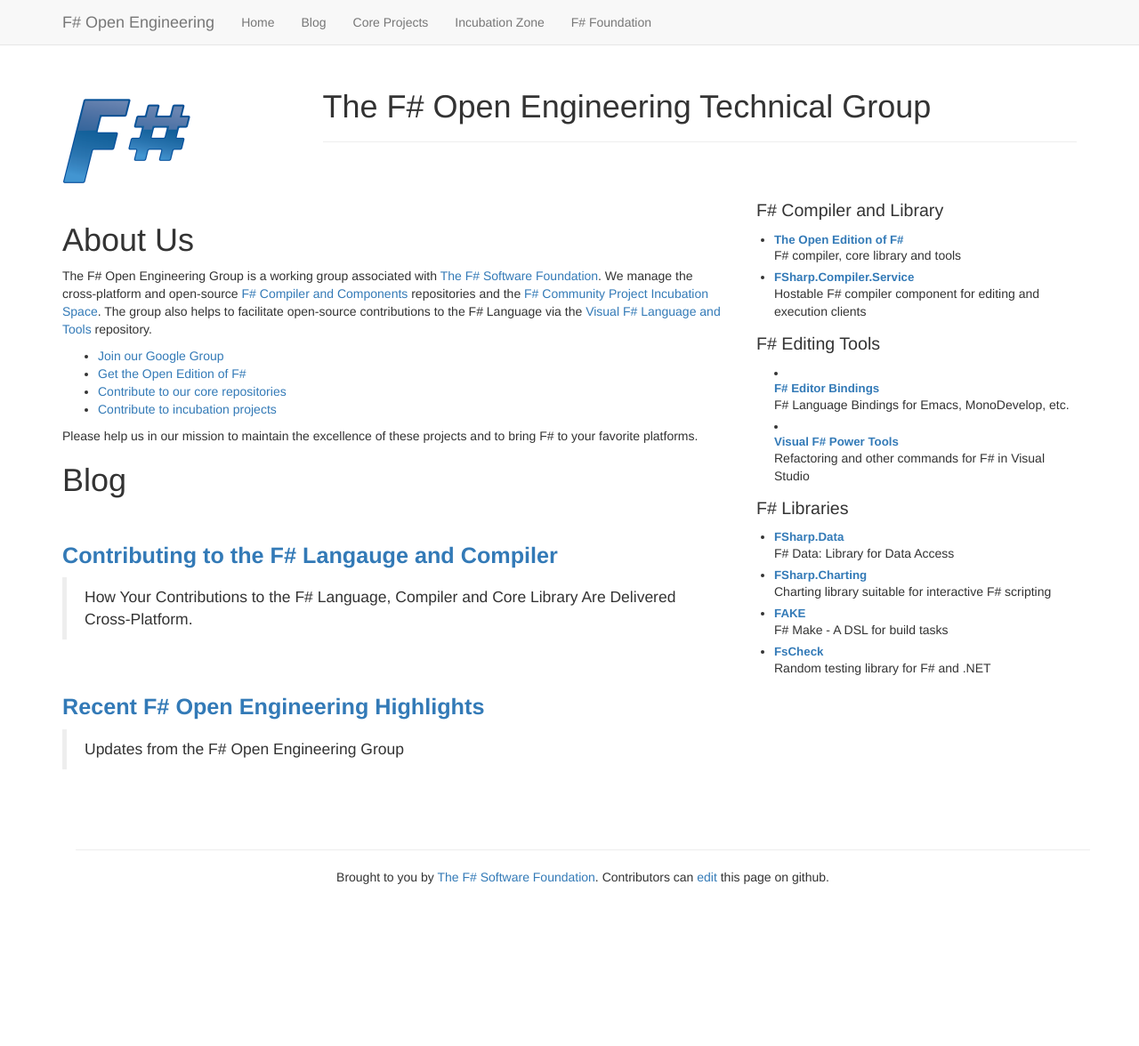
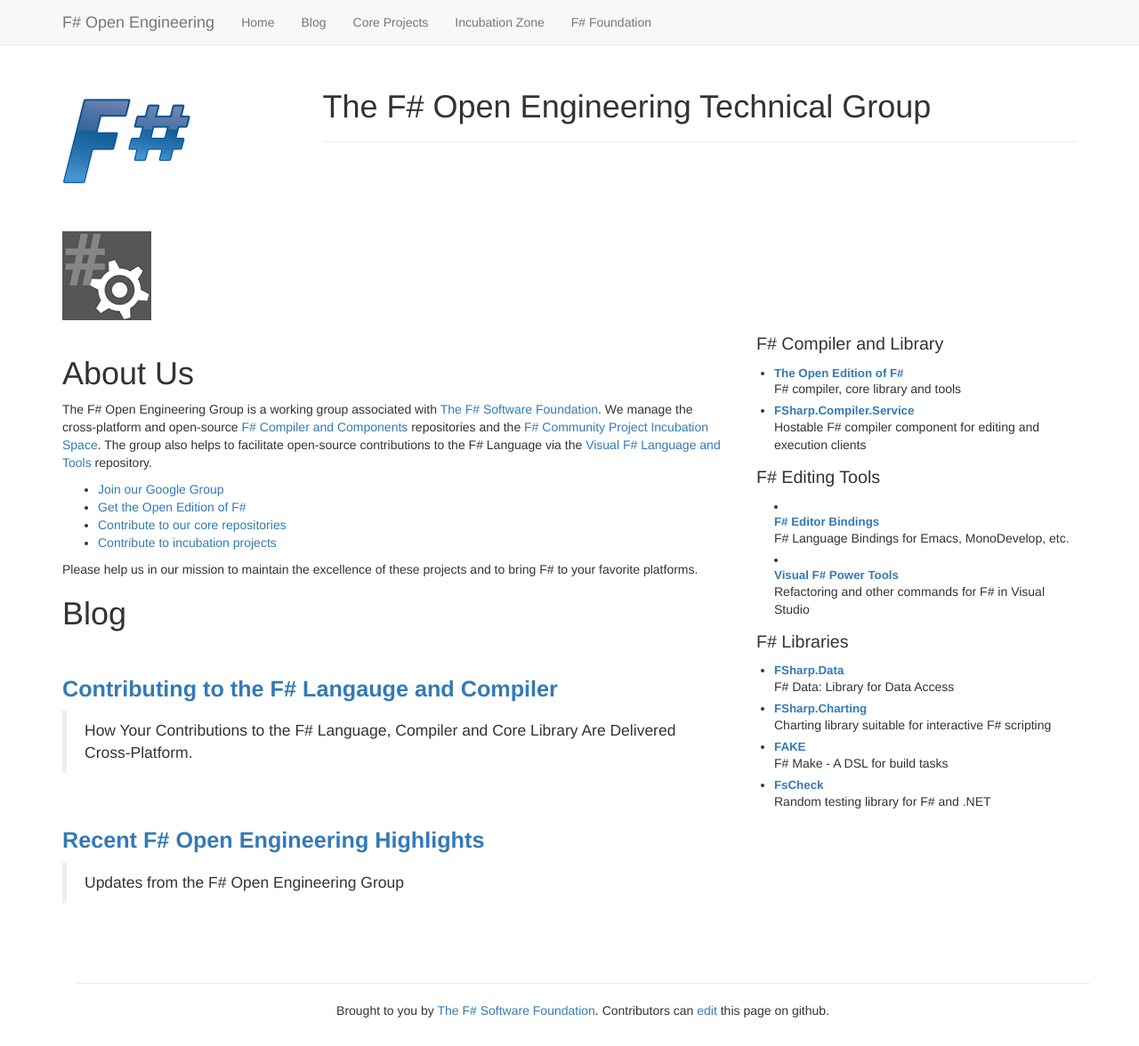
Before and after one commit to fsharp/fsharp.github.io, a Jekyll site: the page built from index.md, in a window 1280 px wide and 1176 px high. Shown: the whole window at 89% size. Built offline with Jekyll 4.4.1, drawn with Linux system fonts in a browser that asks for light colours; nearby versions of some CDN libraries; some web fonts are replaced.

Commit message:
Update default.html

```diff
--- a/_layouts/default.html
+++ b/_layouts/default.html
@@ -45,6 +45,10 @@
                 <a href="/">
                     <img src="/img/logo.png" id="logo" alt="F#. Part of the program." class="img-responsive" style="margin:50px 0px 0px 0px" />
                 </a>
+                <a href="/">
+                    <img src="/img/fscomp-logo-60.png" id="logo" alt="F# core components." class="img-responsive" style="margin:50px 0px 0px 0px" />
+                </a>
+
             </div>
             <div class="col-md-9">
                 <div class="page-header">
```
